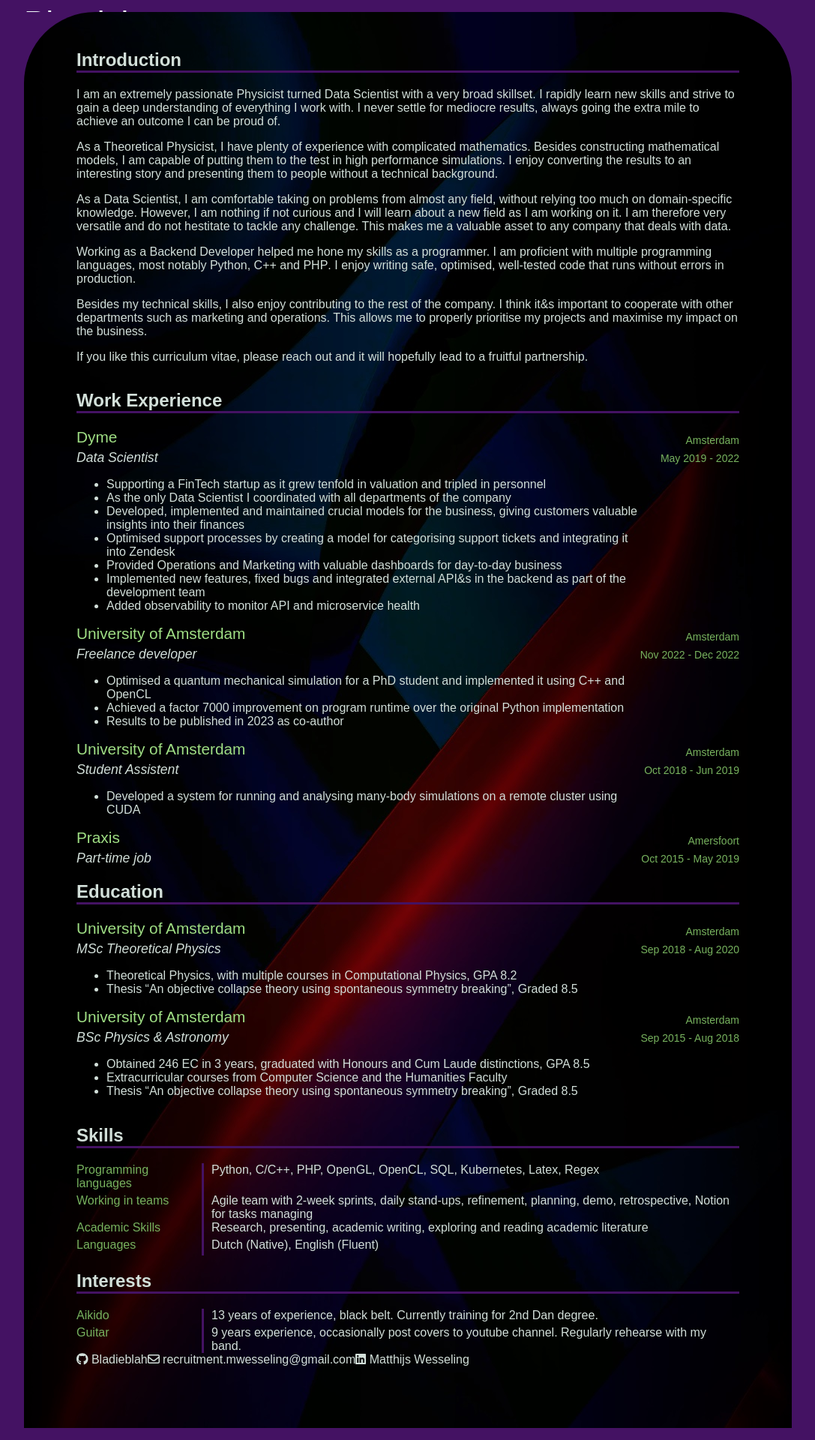
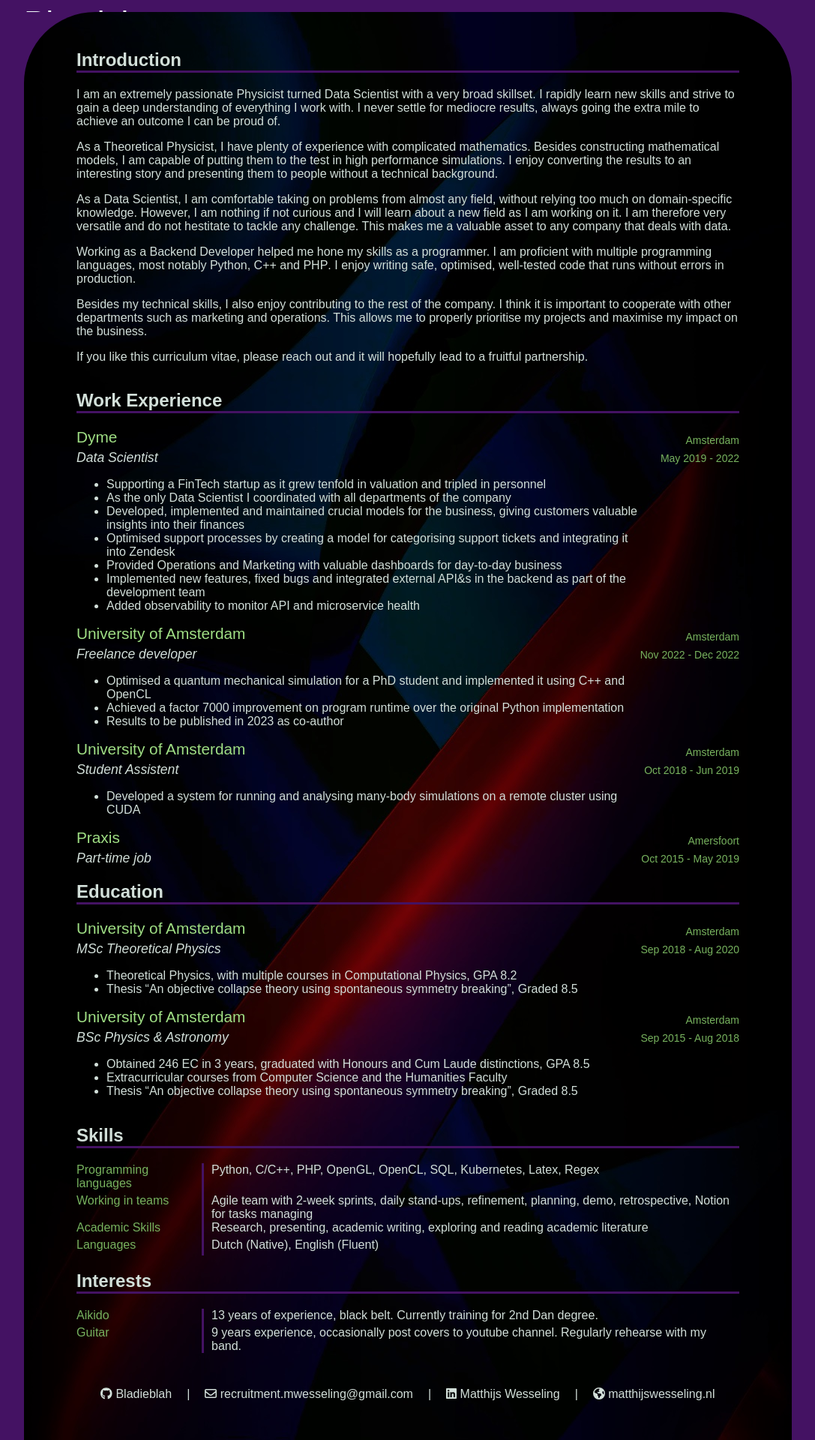
Before and after one commit to Bladieblah/Bladieblah.github.io, a Next.js app: page /cv in a window 1280 px wide. Shown: the part 122-2042 px from the top of the page at 75% size, without its empty margins (96-1183 px from the left). Built offline with nearby package versions, Linux system fonts and the light colour scheme; a web font is replaced by a local one.

Commit message:
Formatting, add website

```diff
--- a/src/components/Footer.tsx
+++ b/src/components/Footer.tsx
@@ -1,14 +1,22 @@
 import { faGithub, faLinkedin } from '@fortawesome/free-brands-svg-icons'
 import { faEnvelope } from '@fortawesome/free-regular-svg-icons'
+import { faGlobe } from '@fortawesome/free-solid-svg-icons'
+import { faEarth } from '@fortawesome/free-solid-svg-icons'
 import { FontAwesomeIcon } from '@fortawesome/react-fontawesome'
 import styles from './styles/layout.module.css'
 
 export default function Footer() {
   return (
     <div className={styles.footer}>
-      <a href='https://github.com/Bladieblah'><FontAwesomeIcon icon={faGithub}/> Bladieblah</a>
-      <a href='mailto:recruitment.mwesseling@gmail.com'><FontAwesomeIcon icon={faEnvelope}/> recruitment.mwesseling@gmail.com</a>
-      <a href='https://www.linkedin.com/in/matthijs-wesseling-779879199/'><FontAwesomeIcon icon={faLinkedin}/> Matthijs Wesseling</a>
+      <p className={styles.links}>
+        <a href='https://github.com/Bladieblah'><FontAwesomeIcon icon={faGithub}/> Bladieblah</a>
+        <span>|</span>
+        <a href='mailto:recruitment.mwesseling@gmail.com'><FontAwesomeIcon icon={faEnvelope}/> recruitment.mwesseling@gmail.com</a>
+        <span>|</span>
+        <a href='https://www.linkedin.com/in/matthijs-wesseling-779879199/'><FontAwesomeIcon icon={faLinkedin}/> Matthijs Wesseling</a>
+        <span>|</span>
+        <a href='matthijswesseling.nl'><FontAwesomeIcon icon={faEarth}/> matthijswesseling.nl</a>
+      </p>
     </div>
   )
 }
--- a/src/components/styles/layout.module.css
+++ b/src/components/styles/layout.module.css
@@ -212,6 +212,16 @@
 
 .footer {
   height: 100px;
+  vertical-align: baseline;
+}
+
+.links {
+  text-align: center;
+  padding-top: 30px;
+}
+
+.links span {
+  padding: 0 20px;
 }
 
 @media print {
@@ -259,6 +269,6 @@
   }
 
   .footer {
-    height: 0;
+    height: 80px;
   }
 }
--- a/src/pages/cv.tsx
+++ b/src/pages/cv.tsx
@@ -21,7 +21,7 @@
             Working as a Backend Developer helped me hone my skills as a programmer. I am proficient with multiple programming languages, most notably <b>Python</b>, <b>C++</b> and <b>PHP</b>. I enjoy writing safe, optimised, well-tested code that runs without errors in production.
           </p>
           <p>
-            Besides my technical skills, I also enjoy contributing to the rest of the company. I think it&amp;s important to cooperate with other departments such as marketing and operations. This allows me to properly prioritise my projects and maximise my impact on the business.
+            Besides my technical skills, I also enjoy contributing to the rest of the company. I think it is important to cooperate with other departments such as marketing and operations. This allows me to properly prioritise my projects and maximise my impact on the business.
           </p>
           <p>
             If you like this curriculum vitae, please reach out and it will hopefully lead to a fruitful partnership.
```
